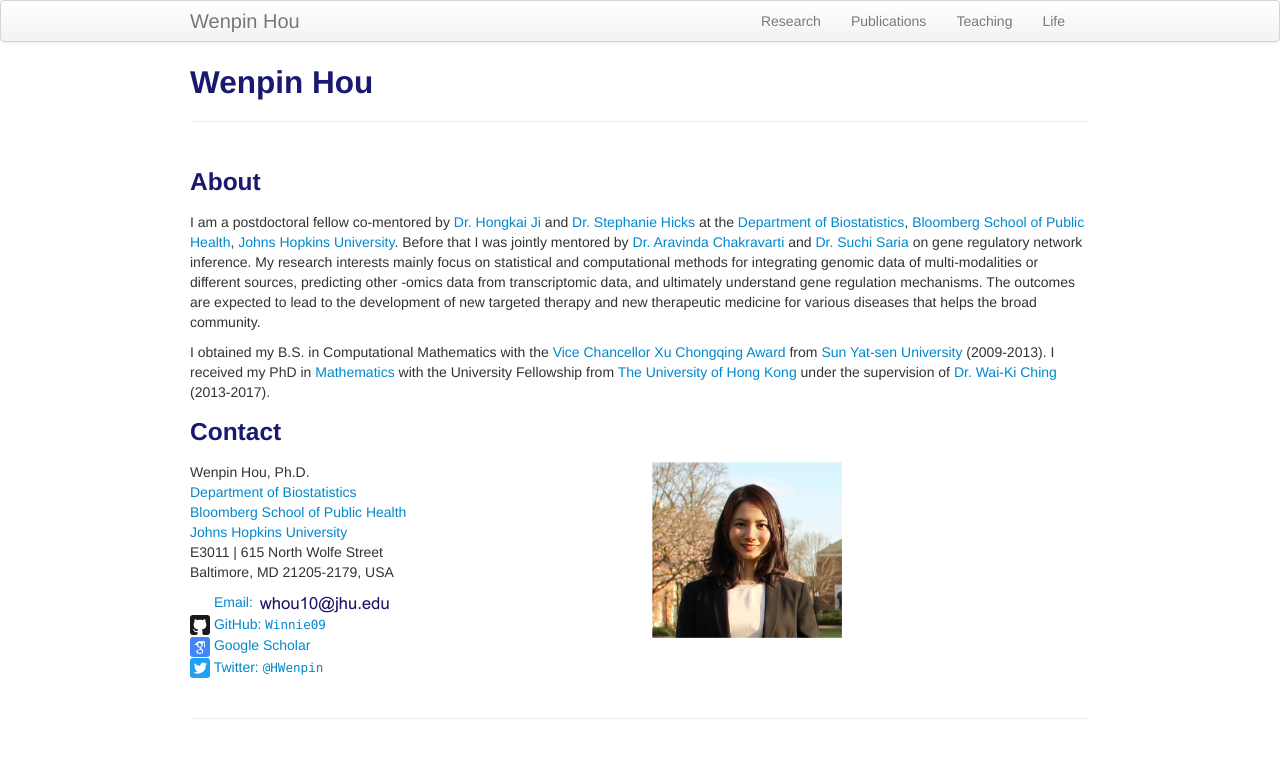
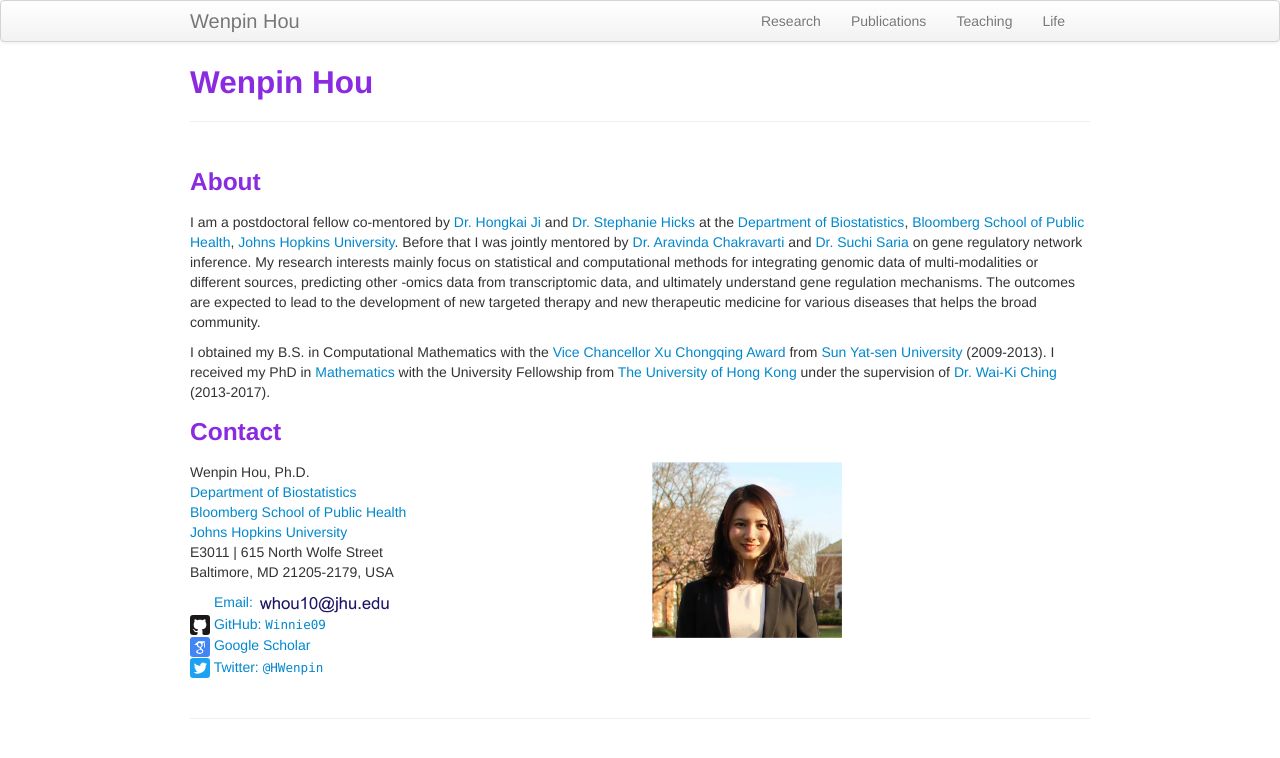
Before and after one commit to Winnie09/Wenpin_Hou, a Jekyll site: the page built from index.md, in a window 1280 px wide. Shown: the top 758 px of the page. Built offline with Jekyll 4.4.1, drawn with Linux system fonts in a browser that asks for light colours.

Commit message:
change color

```diff
--- a/assets/themes/twitter/css/kbroman.css
+++ b/assets/themes/twitter/css/kbroman.css
@@ -11,5 +11,5 @@ a code {
 }
 
 h1, h2, h3, h4 {
-  color: midnightblue;
+  color: blueviolet;
 }
```
